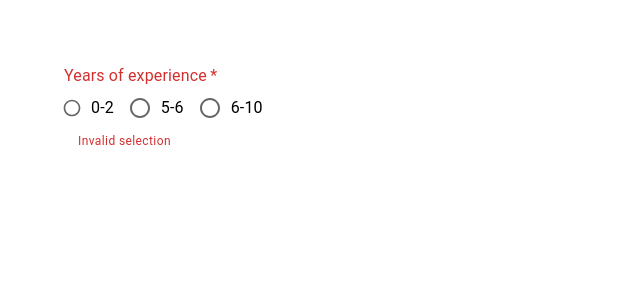
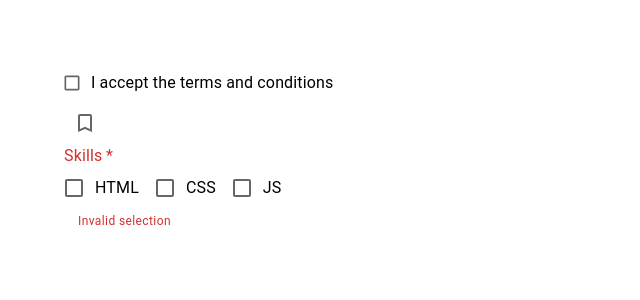
Before and after one commit to justicenyaga/react_mui_demo, a React (Create React App) app: page / in a window 1280 px wide. Shown: the top 300 px of the page, without its empty margins (0-640 px from the left). Built offline with nearby package versions, Linux system fonts and the light colour scheme.

Commit message:
Checkbox

```diff
--- a/src/App.tsx
+++ b/src/App.tsx
@@ -3,7 +3,8 @@
 // import MuiTypography from "./components/MuiTypography";
 // import MuiTextField from "./components/MuiTextField";
 // import MuiSelect from "./components/MuiSelect";
-import MuiRadioButton from "./components/MuiRadioButton";
+// import MuiRadioButton from "./components/MuiRadioButton";
+import MuiCheckbox from "./components/MuiCheckbox";
 
 function App() {
   return (
@@ -12,7 +13,8 @@
       {/* <MuiButton /> */}
       {/* <MuiTextField /> */}
       {/* <MuiSelect /> */}
-      <MuiRadioButton />
+      {/* <MuiRadioButton /> */}
+      <MuiCheckbox />
     </div>
   );
 }
--- /dev/null
+++ b/src/components/MuiCheckbox.tsx
@@ -0,0 +1,102 @@
+import {
+  Box,
+  FormControlLabel,
+  Checkbox,
+  FormControl,
+  FormLabel,
+  FormGroup,
+  FormHelperText,
+} from "@mui/material";
+import { useState } from "react";
+import BookmarkBorderIcon from "@mui/icons-material/BookmarkBorder";
+import BookmarkIcon from "@mui/icons-material/Bookmark";
+
+function MuiCheckbox() {
+  const [acceptTnC, setAcceptTnC] = useState(false);
+  const [skills, setSkills] = useState<string[]>([]);
+
+  console.log({ acceptTnC });
+  console.log({ skills });
+
+  const handleChange = (event: React.ChangeEvent<HTMLInputElement>) => {
+    setAcceptTnC(event.target.checked);
+  };
+
+  const handleSkillChange = (event: React.ChangeEvent<HTMLInputElement>) => {
+    const index = skills.indexOf(event.target.value);
+
+    if (index === -1) {
+      setSkills([...skills, event.target.value]);
+    } else setSkills(skills.filter((skill) => skill !== event.target.value));
+  };
+
+  return (
+    <Box>
+      <Box>
+        <FormControlLabel
+          label="I accept the terms and conditions"
+          control={
+            <Checkbox
+              size="small"
+              color="secondary"
+              checked={acceptTnC}
+              onChange={handleChange}
+            />
+          }
+        />
+      </Box>
+
+      <Box>
+        <Checkbox
+          icon={<BookmarkBorderIcon />}
+          checkedIcon={<BookmarkIcon />}
+          checked={acceptTnC}
+          onChange={handleChange}
+        />
+      </Box>
+
+      <Box>
+        <FormControl required error>
+          <FormLabel>Skills</FormLabel>
+          <FormGroup row>
+            <FormControlLabel
+              label="HTML"
+              control={
+                <Checkbox
+                  value="html"
+                  checked={skills.includes("html")}
+                  onChange={handleSkillChange}
+                />
+              }
+            />
+
+            <FormControlLabel
+              label="CSS"
+              control={
+                <Checkbox
+                  value="css"
+                  checked={skills.includes("css")}
+                  onChange={handleSkillChange}
+                />
+              }
+            />
+
+            <FormControlLabel
+              label="JS"
+              control={
+                <Checkbox
+                  value="js"
+                  checked={skills.includes("js")}
+                  onChange={handleSkillChange}
+                />
+              }
+            />
+          </FormGroup>
+          <FormHelperText>Invalid selection</FormHelperText>
+        </FormControl>
+      </Box>
+    </Box>
+  );
+}
+
+export default MuiCheckbox;
```
